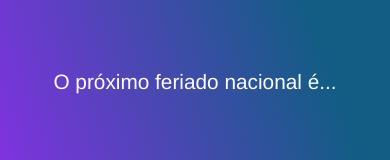
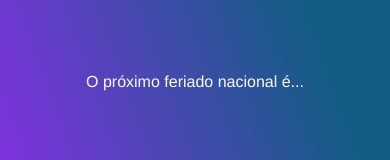
Before and after one commit to Leandrigues/feriado, a Vue app: page / in a window 390 px wide. Shown: the part 340-500 px from the top of the page. Built offline with nearby package versions, Linux system fonts and the light colour scheme; no server answers.

Commit message:
Update README with surge link

```diff
--- a/src/App.vue
+++ b/src/App.vue
@@ -18,8 +18,8 @@ export default {
   data() {
     return {
       holiday: {
-        date: '2022-01-01',
-        title: 'Corpus Christi'
+        date: '',
+        title: ''
       },
       token: '3058|bfBc3asxUIB7IuWjgwU5FtHeNJndxfLP',
       base_url: 'https://api.invertexto.com/v1/holidays/2023?token=',
@@ -148,4 +148,20 @@ body, html {
 .holiday {
   font-size: 4rem;
 }
+
+@media (max-width: 800px) {
+  .container {
+    text-align: center;
+    justify-content: center;
+    font-size: 0.1rem!important;
+  }
+
+  .header {
+    font-size: 1rem;
+  }
+
+  .holiday {
+    font-size: 2.5rem;
+  }
+}
 </style>
```
Also changed, not shown: public/index.html (+3 -1 lines), 1 other file (tests, documents, lock files or other folders).
